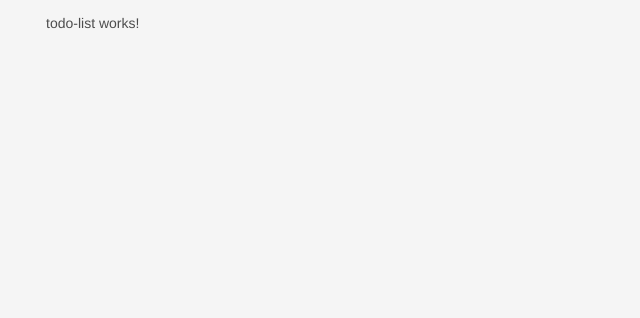
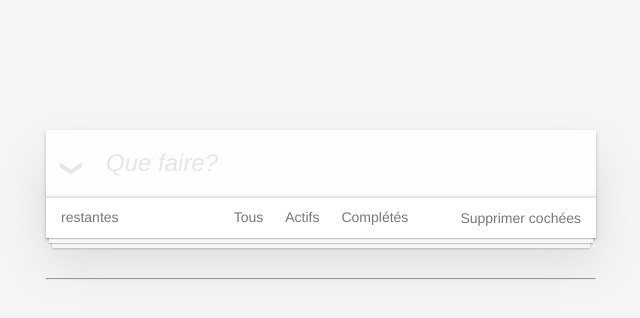
Before and after one commit to AlexDmr/L3M-TP4v3, an Angular app: page / in a window 1280 px wide. Shown: the top 318 px of the page, without its empty margins (319-959 px from the left). Built offline with nearby package versions, Linux system fonts and the light colour scheme.

Commit message:
Update todo-list.component.html
list

```diff
--- a/src/app/todo-list/todo-list.component.html
+++ b/src/app/todo-list/todo-list.component.html
@@ -1,3 +1,35 @@
-<p>
-  todo-list works!
-</p>
+<section class="todoapp">
+  <header class="header">
+    <h1></h1>
+    <form>
+      <input  name        = "newTodoInput"
+              class       = "new-todo"
+              placeholder = "Que faire?"
+              autofocus />
+    </form>
+  </header>
+  <section class="main">
+    <input  class="toggle-all"
+            type="checkbox"
+            name="toggleAll"
+    />
+    <ul class="todo-list">
+    </ul>
+  </section>
+  <footer class="footer">
+    <span class="todo-count"><strong></strong> restantes</span>
+    <ul class="filters">
+      <li>
+        <a class="filterAll">Tous</a>
+      </li>
+      <li>
+        <a class="filterActives">Actifs</a>
+      </li>
+      <li>
+        <a class="filterCompleted">Complétés</a>
+      </li>
+    </ul>
+    <button class="clear-completed">Supprimer cochées</button>
+  </footer>
+</section>
+<hr/>
```
